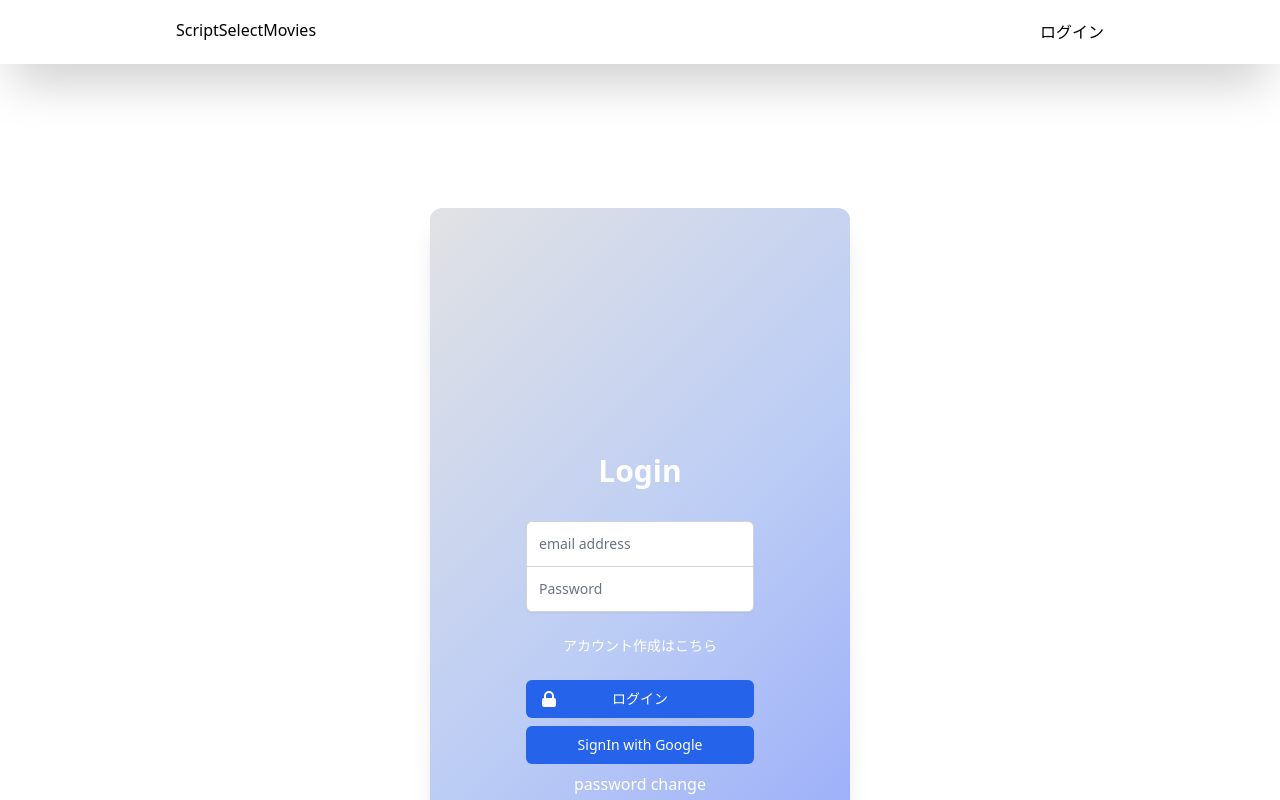
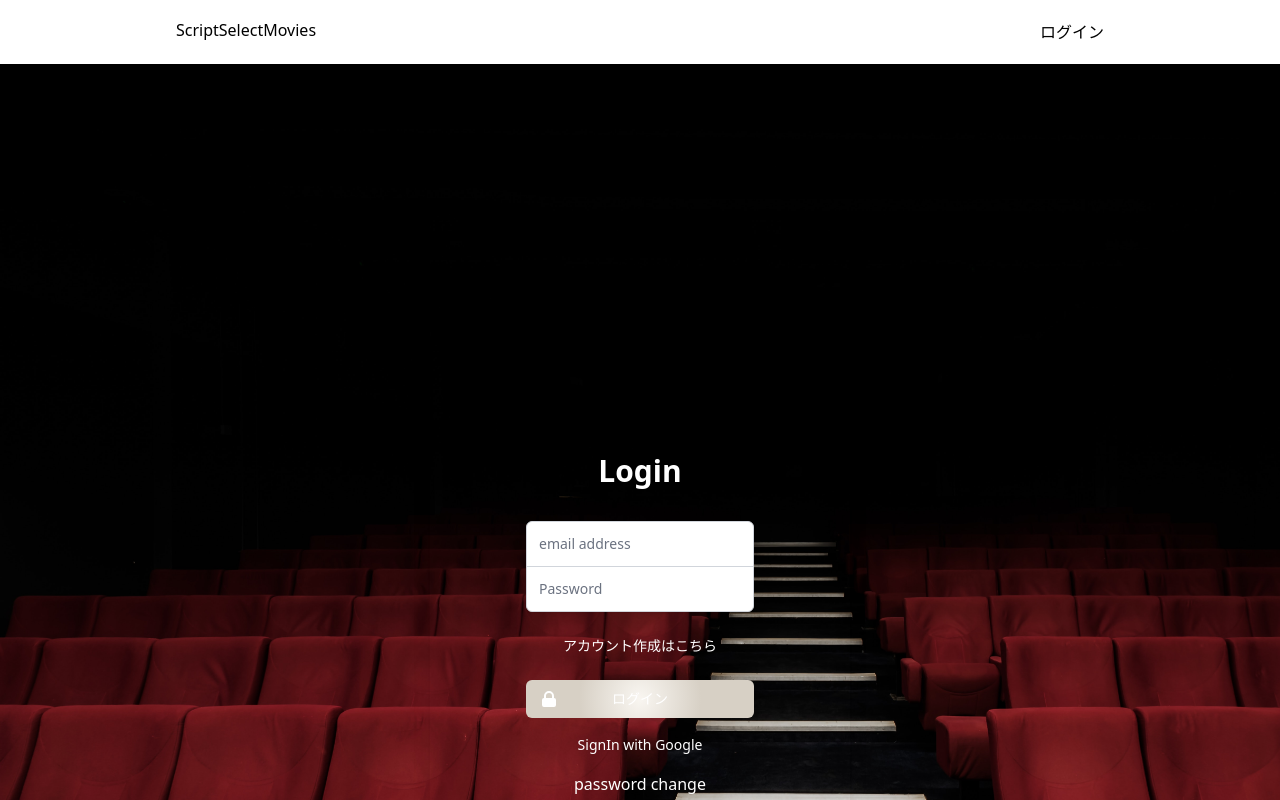
Before and after one commit to ayakuma309/movie-dialoge, a Next.js app: page /loginForm in a window 1280 px wide. Shown: the top 800 px of the page. Built offline with nearby package versions, Linux system fonts and the light colour scheme; no server answers.

Commit message:
fix: レイアウトの修正

```diff
--- a/components/dialogue/DialogueModal.tsx
+++ b/components/dialogue/DialogueModal.tsx
@@ -1,13 +1,14 @@
+import React, { useEffect, useState } from 'react'
 import { NextPage } from 'next';
 import Link from 'next/link';
-import React, { useEffect, useState } from 'react'
+import { TwitterIcon, TwitterShareButton } from 'react-share';
 import { deleteDoc, doc, getDoc, getFirestore, setDoc } from 'firebase/firestore';
+import { useUser } from '@/lib/auth';
 import { DialogueModalProps } from '@/types/MovieTypes';
 import { Box, Modal, Typography } from '@mui/material';
 import FavoriteBorderIcon from '@mui/icons-material/FavoriteBorder';
 import FavoriteIcon from '@mui/icons-material/Favorite';
-import { useUser } from '@/lib/auth';
-import { TwitterIcon, TwitterShareButton } from 'react-share';
+import EditIcon from "@mui/icons-material/Edit";
 
 const style = {
   position: 'absolute' as 'absolute',
@@ -119,16 +120,16 @@ const DialogueModal: NextPage<DialogueModalProps> = (props) => {
               </TwitterShareButton>
             </div>
             {user !== null && (
-              <>
+              <div className='flex justify-center my-3'>
                 <Link href={`/movie/${documentId}/movieDetail`}>
-                  <button className='btn btn-primary'>
-                    詳しく見る
+                  <button className='btn btn-primary ml-2'>
+                    <EditIcon/>
                   </button>
                 </Link>
                 <div className="flex justify-center">
                   {isLiked ? <FavoriteIcon color="secondary" onClick={handleUnlikeSave}/> : <FavoriteBorderIcon onClick={handleLikeSave}/>}
                 </div>
-              </>
+              </div>
             )}
           </div>
         </Box>
--- a/components/login/Auth.tsx
+++ b/components/login/Auth.tsx
@@ -212,7 +212,7 @@ const Auth: NextPage = () => {
         <div>
           <button
             type='submit'
-            className='group relative flex w-full justify-center rounded-md border border-transparent bg-blue-600 py-2 px-4 text-sm font-medium text-white hover:bg-blue-700 focus:outline-none focus:ring-2 focus:ring-indigo-500 focus:ring-offset-2'
+            className='group relative flex w-full justify-center rounded-md border border-transparent  py-2 px-4 text-sm font-medium text-white bg-Color focus:outline-none focus:ring-2 focus:ring-indigo-500 focus:ring-offset-2'
             disabled={ !email || password.length < 6 }>
             <span className='absolute inset-y-0 left-0 flex items-center pl-3'>
               <svg
@@ -232,7 +232,7 @@ const Auth: NextPage = () => {
             {isLogin ? 'ログイン' : 'アカウント作成'}
           </button>
           <button
-            className='group relative flex w-full justify-center rounded-md border border-transparent bg-blue-600 py-2 px-4 my-2 text-sm font-medium text-white hover:bg-blue-700 focus:outline-none focus:ring-2 focus:ring-indigo-500 focus:ring-offset-2'
+            className='group relative flex w-full justify-center rounded-md border border-transparent  py-2 px-4 my-2 text-sm font-medium text-dark-500 text-white focus:outline-none focus:ring-2 focus:ring-indigo-500 focus:ring-offset-2'
             onClick={signInGoogle}
           >
             SignIn with Google
--- a/components/movieDetail/MovieComments.tsx
+++ b/components/movieDetail/MovieComments.tsx
@@ -7,9 +7,9 @@ const MovieComments:NextPage<CommentsTypeProps> = ({ comments }) => {
       {comments && (
         <div>
           <div>
-            <div className="w-full max-w-md p-4 bg-white border border-gray-200 rounded-lg shadow sm:p-8 dark:bg-gray-800 dark:border-gray-700">
+            <div className="max-w-md p-8 bg-white border border-gray-200 rounded-lg shadow sm:p-8 dark:bg-gray-800 dark:border-gray-700 mb-5" style={{width: '400px'}}>
               <div className="flex items-center justify-between mb-4 text-center">
-                <h5 className="text-xl font-bold leading-none text-gray-900 dark:text-white">Comments</h5>
+                <h5 className="text-xl font-bold leading-none text-gray-900 dark:text-white mx-auto">Comments</h5>
               </div>
               {comments.map((comment) => (
                 <div className="flow-root" key={comment.id}>
--- a/components/search/MovieItem.tsx
+++ b/components/search/MovieItem.tsx
@@ -9,7 +9,7 @@ const MovieItem: NextPage<MovieItemProps> = ({ movies }) => {
       {movies
         .filter((movie) => movie.poster_path)
         .map((movie) => (
-          <div className="card mx-auto" key={movie.id}>
+          <div className="card_movie mx-auto" key={movie.id}>
             <MovieModal
               id={movie.id}
               title={movie.title}
--- a/components/search/MovieModal.tsx
+++ b/components/search/MovieModal.tsx
@@ -50,9 +50,9 @@ const MovieModal: NextPage<MovieModalProps> = (props) => {
     try {
       const user = auth.currentUser;
       if (user) {
-        const docRef = await addDoc(collection(db, 'movies'), {
+        await addDoc(collection(db, 'movies'), {
           movie_id: uuid(),
-          id,
+          id, //tmdbのid
           title,
           poster_path,
           user_id: user.uid,
--- a/pages/loginForm.tsx
+++ b/pages/loginForm.tsx
@@ -5,7 +5,7 @@ import Auth from "../components/login/Auth";
 const LoginForm: NextPage = () => {
   return (
     <Layout title="ログイン">
-      <div className="container mx-auto mt-28 mb-12 w-[350px] rounded-xl text-center shadow-xl sm:w-full sm:max-w-lg sm:py-28 sm:px-24 bg-Color">
+      <div className="container mx-auto mt-28 mb-12 max-w-2xl rounded-xl text-center shadow-xl sm:w-full sm:max-w-lg sm:py-28 sm:px-24">
         <Auth />
       </div>
     </Layout>
--- a/pages/movie/[id]/movieDetail.tsx
+++ b/pages/movie/[id]/movieDetail.tsx
@@ -87,8 +87,8 @@ const MovieNewDialogue: NextPage = () => {
 
   return (
     <Layout title={title}>
-      <div className='container mx-auto mt-8 pb-16 text-black sm:max-w-xl md:max-w-2xl lg:max-w-4xl'>
-        <h1 className='my-5 text-2xl font-bold'>{title}</h1>
+      <div className='container mx-auto mt-8 pb-16 text-white sm:max-w-xl md:max-w-2xl lg:max-w-4xl'>
+        <h1 className='my-5 text-3xl font-bold'>{title}</h1>
         <div className='text-center card'>
           <img
             src={`https://image.tmdb.org/t/p/w185_and_h278_bestv2/${poster_path}`}
@@ -105,6 +105,7 @@ const MovieNewDialogue: NextPage = () => {
               type="text"
               placeholder="Type new comment..."
               value={comment}
+              className='bg-white rounded-md'
               onChange={(e: React.ChangeEvent<HTMLInputElement>) =>
                 setComment(e.target.value)
               }
@@ -112,7 +113,7 @@ const MovieNewDialogue: NextPage = () => {
             <button
               disabled={!comment}
               type="submit"
-              className='disabled:opacity-50 bg-blue-900 text-white py-2 px-4 rounded-md'
+              className='disabled:opacity-50 bg-white text-black py-4 px-2 ml-2 rounded-md'
             >
               コメントする
             </button>
--- a/styles/globals.css
+++ b/styles/globals.css
@@ -4,10 +4,16 @@
 
 @import url('https://fonts.googleapis.com/css2?family=Noto+Serif+JP:wght@300&display=swap');
 
-.bg-Color{
-  background: linear-gradient(135deg, #e1e2e4, #bbccf5, #90a3fa);
+body{
+  background-image: url('../public/film.jpg');
+  background-repeat: no-repeat;
+  background-size: cover;
 }
 
+.bg-Color{
+  background-image: -webkit-radial-gradient(27% 185%, #F9F6F1 0%, #D7D0C5 100%);
+  background-image: radial-gradient(27% 185%, #F9F6F1 0%, #D7D0C5 100%);
+}
 
 .movie-dialogue{
   height: 100%;
@@ -24,6 +30,27 @@
 }
 
 .container .card {
+  margin: 0 1rem 2rem;
+  padding: 2.2rem 2.5rem;
+  width: 300px;
+  height: 225px;
+  overflow: scroll;
+  background: #f8f4f3;
+  border-radius: 12px;
+  transition: all 0.2s ease;
+  position: relative;
+  cursor: pointer;
+  box-shadow: 0px 0px 25px 2px #777777;
+  border-radius: 10px;
+  display: flex;
+  justify-content: center;
+  align-items: center;
+  background-image: url('../public/filmcard.png');
+  background-repeat: no-repeat;
+  background-size: contain;
+}
+
+.container .card_movie {
   margin: 0 1rem 2rem;
   padding: 2.2rem 2.5rem;
   width: 300px;
```
